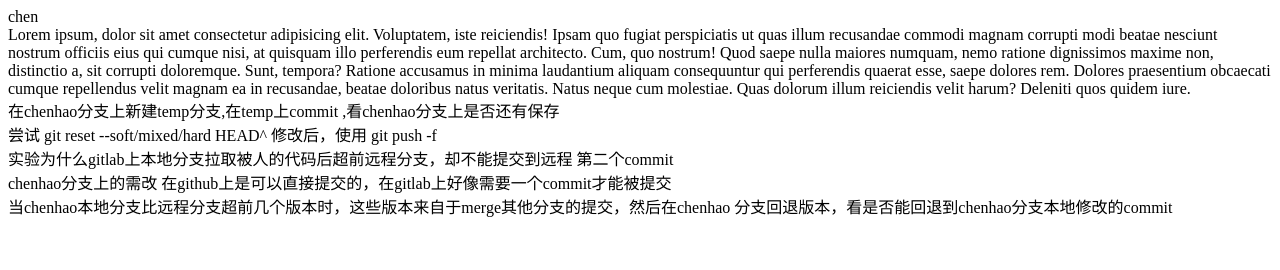
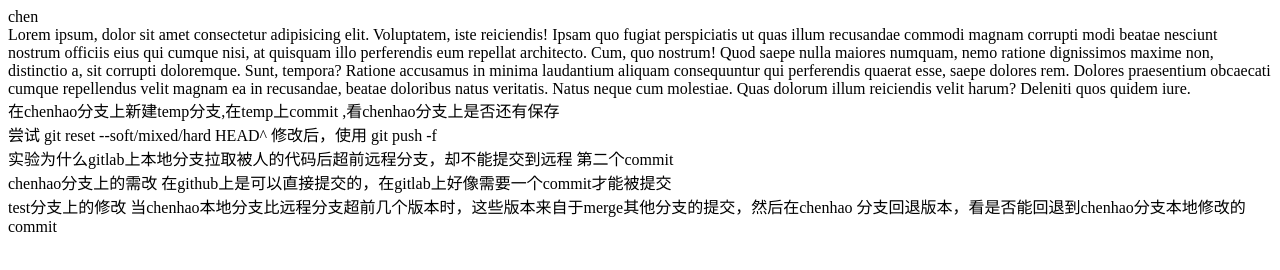
Before and after one commit to ch1ies/javascript-project, a website: page scr/chen.html in a window 1280 px wide. Drawn offline with Linux system fonts and the light colour scheme.

Commit message:
attempt two

```diff
--- a/scr/chen.html
+++ b/scr/chen.html
@@ -25,6 +25,7 @@
         在github上是可以直接提交的，在gitlab上好像需要一个commit才能被提交
     </div>
     <div>
+        test分支上的修改
         当chenhao本地分支比远程分支超前几个版本时，这些版本来自于merge其他分支的提交，然后在chenhao 分支回退版本，看是否能回退到chenhao分支本地修改的commit
     </div>
 </body>
```
